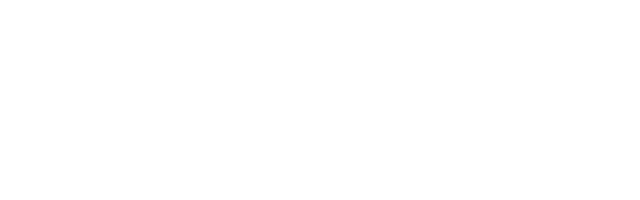
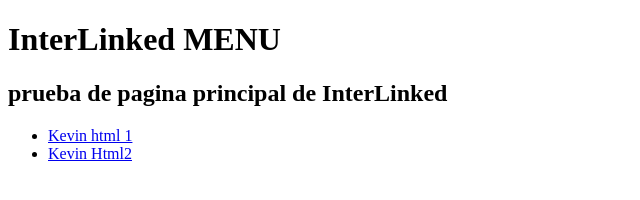
Before and after one commit to BrunoPorfidio/Interlinked-tests, a plain HTML site: page assets/Html/prueba.html in a window 1280 px wide. Shown: the whole page, without its empty margins (0-640 px from the left). Drawn offline with Linux system fonts and the light colour scheme.

Commit message:
Primer prototipo de pruebas

```diff
--- a/assets/Html/prueba.html
+++ b/assets/Html/prueba.html
@@ -7,6 +7,20 @@
     <title>Document</title>
 </head>
 <body>
+    <h1>InterLinked MENU</h1>
+    <h2>prueba de pagina principal de InterLinked</h2>
+
+<!-- Pueden agregar su HTML a este SECTION para pruebas agregandolo, anidando un elemento <li> con un elemento <a> dentro -->
+    <section>
+        <ul>
+            <li>
+                <a href="kevin_1.html">Kevin html 1</a>
+            </li>
+            <li>
+                <a href="kevin_2.html">Kevin Html2</a>
+            </li>
+        </ul>
+    </section>
 
 </body>
 </html>
```
Also changed, not shown: assets/Html/kevin_1.html (added, +15 -0 lines), assets/Html/kevin_2.html (added, +15 -0 lines).
